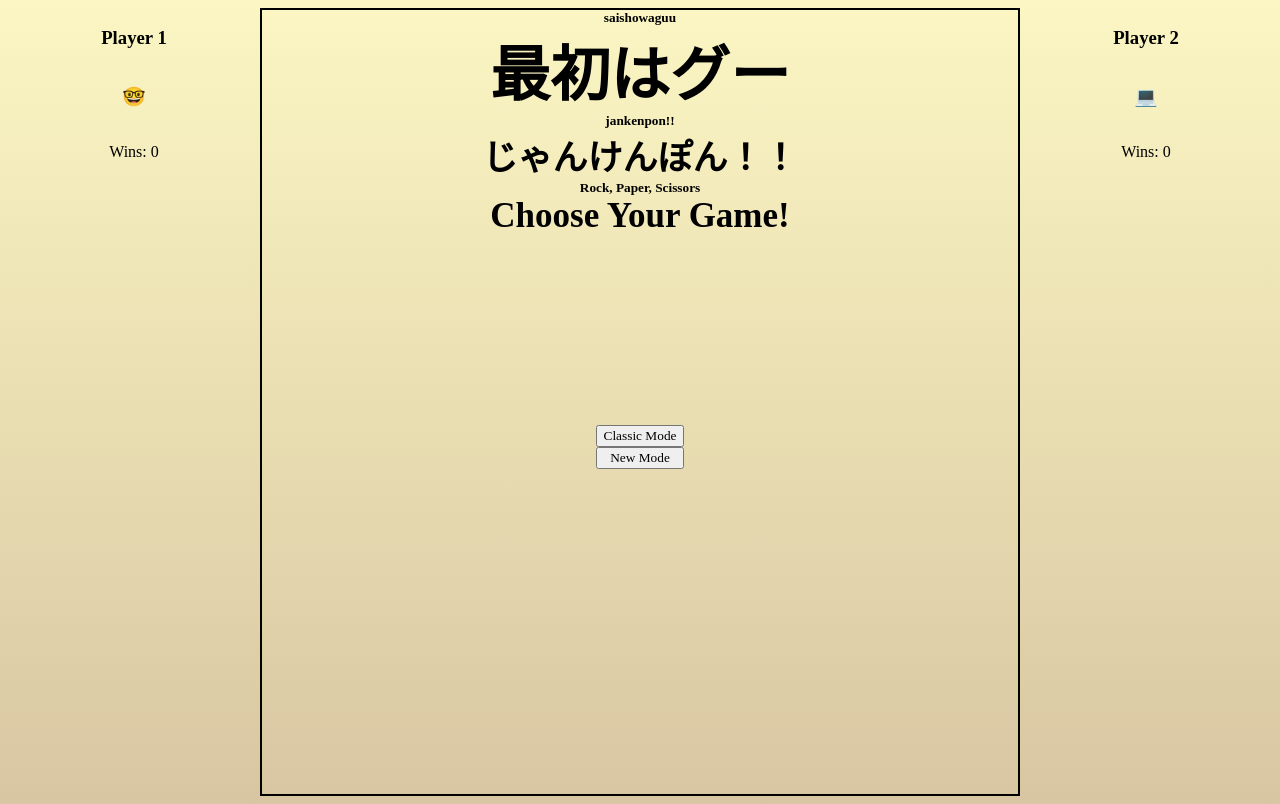
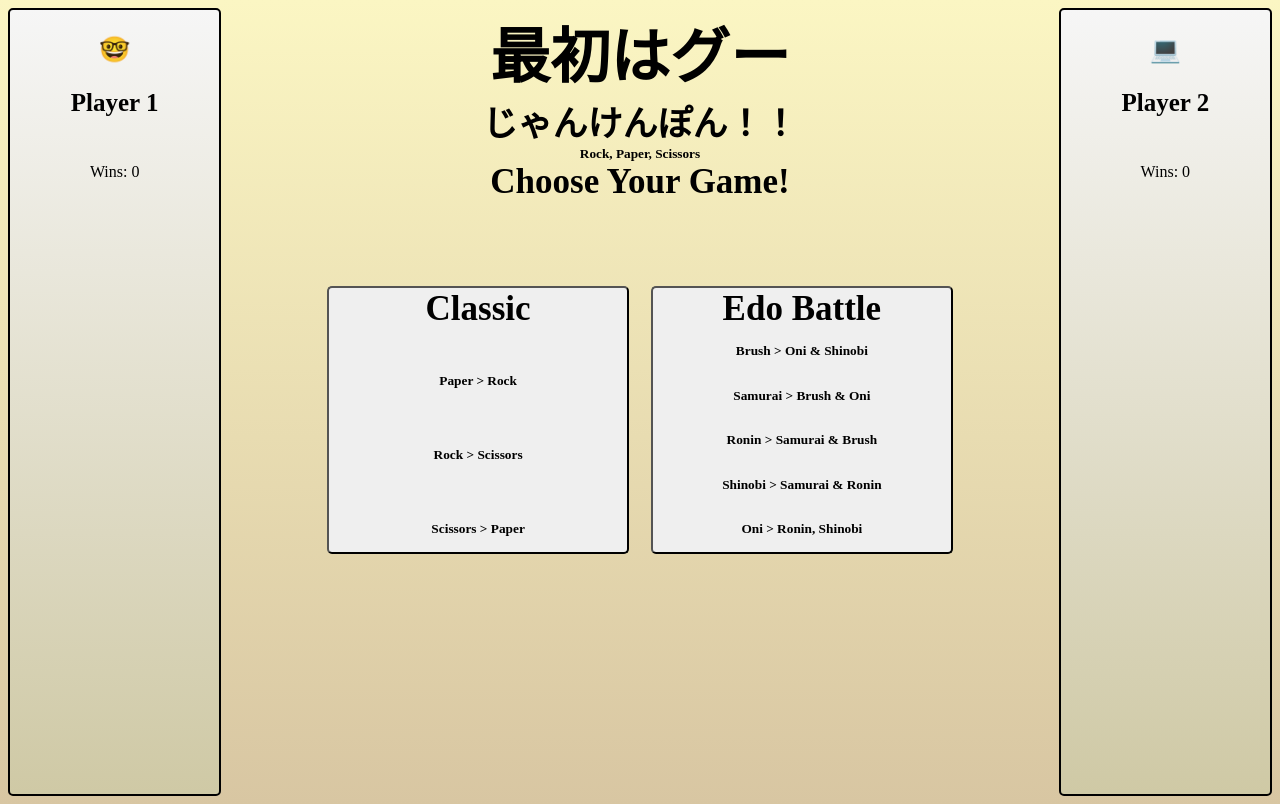
Before and after one commit to Zertroz/rock-paper-scissors, a plain HTML site: page index.html in a window 1280 px wide. Drawn offline with Linux system fonts and the light colour scheme; a web font is replaced by a local one.

Commit message:
Adjust positioning

```diff
--- a/index.html
+++ b/index.html
@@ -12,23 +12,35 @@
   </head>
   <body>
     <aside class="player-1">
-      <h3>Player 1</h3>
       <h3>🤓</h3>
+      <h3 class="player-name">Player 1</h3>
       <p class="wins">Wins: 0</p>
       <button class="new-game-btn hidden">New Game</button>
     </aside>
     <main>
-      <h5 class="subtitle">saishowaguu</h5>
+      <!-- <h5 class="subtitle">saishowaguu</h5> -->
       <h1>最初はグー</h1>
-      <h5 class="subtitle">jankenpon!!</h5>
+      <!-- <h5 class="subtitle">jankenpon!!</h5> -->
       <h2>じゃんけんぽん！！</h2>
       <h5 class="subtitle">Rock, Paper, Scissors</h5>
       <h2 class="game-message">Choose Your Game!</h2>
       <div class="game-result hidden">
       </div>
       <div class="game-buttons">
-        <button class="classic">Classic Mode</button>
-        <button class="variant">New Mode</button>
+        <button class="classic">
+          <h2>Classic</h2>
+          <h4>Paper > Rock</h4>
+          <h4>Rock > Scissors</h4>
+          <h4>Scissors > Paper</h4>
+        </button>
+        <button class="variant">
+          <h2>Edo Battle</h2>
+          <h4>Brush > Oni & Shinobi</h4>
+          <h4>Samurai > Brush & Oni</h4>
+          <h4>Ronin > Samurai & Brush</h4>
+          <h4>Shinobi > Samurai & Ronin</h4>
+          <h4>Oni > Ronin, Shinobi</h4>
+        </button>
       </div>
       <div class="game-board hidden">
         <button class="selection" id="rock">
@@ -68,8 +80,8 @@
       </div>
     </main>
     <aside class="player-2">
-      <h3>Player 2</h3>
       <h3>💻</h3>
+      <h3 class="player-name">Player 2</h3>
       <p class="c_wins">Wins: 0</p>
     </aside>
     <script src="player.js"></script>
--- a/styles.css
+++ b/styles.css
@@ -9,21 +9,43 @@ body {
 }
 
 main {
-  border: black solid 2px;
   display: flex;
   flex-direction: column;
   align-items: center;
   text-align: center;
   height: 98vh;
-  width: 75vw;
+  width: 80%;
 }
 
 aside {
-  width: 25vw;
+  width: 20%;
   height: 98vh;
   display: flex;
   flex-direction: column;
   align-items: center;
+}
+
+aside > h3 {
+  font-size: 25px;
+  margin-bottom: 0%;
+}
+
+.player-name {
+  margin-bottom: 30px;
+}
+
+.player-1, .player-2 {
+  border: 2px solid black;
+  border-radius: 5px;
+  background-image: linear-gradient(rgb(246, 246, 246), rgb(207, 201, 165));
+}
+
+.wins {
+  margin-bottom: 50px;
+}
+
+.new-game-btn {
+  font-size: 30px;
 }
 
 h1 {
@@ -34,18 +56,33 @@ h2 {
   font-size: 35px
 }
 
+h4 {
+  margin: 5%;
+}
+
 h5, h1, h2 {
   margin: 0%;
 }
 
 button {
   cursor: pointer;
+  border-radius: 5px;
 }
 
 .game-buttons {
-  margin-top: 25%;
+  margin-top: 10%;
+  width: inherit;
+  display: flex;
+  flex-direction: row;
+  justify-content: space-evenly;
+}
+
+.game-buttons > button {
+  width: 45%;
   display: flex;
   flex-direction: column;
+  align-items: center;
+  justify-content: space-between;
 }
 
 .game-board, .game-board-variant {
@@ -58,6 +95,10 @@ button {
 .selection {
   height: 20vh;
   width: 20vh;
+  display: flex;
+  flex-direction: column;
+  align-items: center;
+  justify-content: space-around;
 }
 
 img {
@@ -67,11 +108,14 @@ img {
 
 button > p {
   font-size: 36px;
+  writing-mode: vertical-lr;
+  text-orientation: upright;
+  margin-top: 0%;
   text-shadow: 1px 0 0 rgb(255, 255, 255), 0 -1px 0 rgb(255, 255, 255), 0 1px 0 rgb(255, 255, 255), -1px 0 0 rgb(255, 255, 255);
 }
 
 button > h5 {
-  font-size: 15px;
+  margin-top: 10px;
   text-shadow: 1px 0 0 rgb(255, 255, 255), 0 -1px 0 rgb(255, 255, 255), 0 1px 0 rgb(255, 255, 255), -1px 0 0 rgb(255, 255, 255);
 }
 
```
